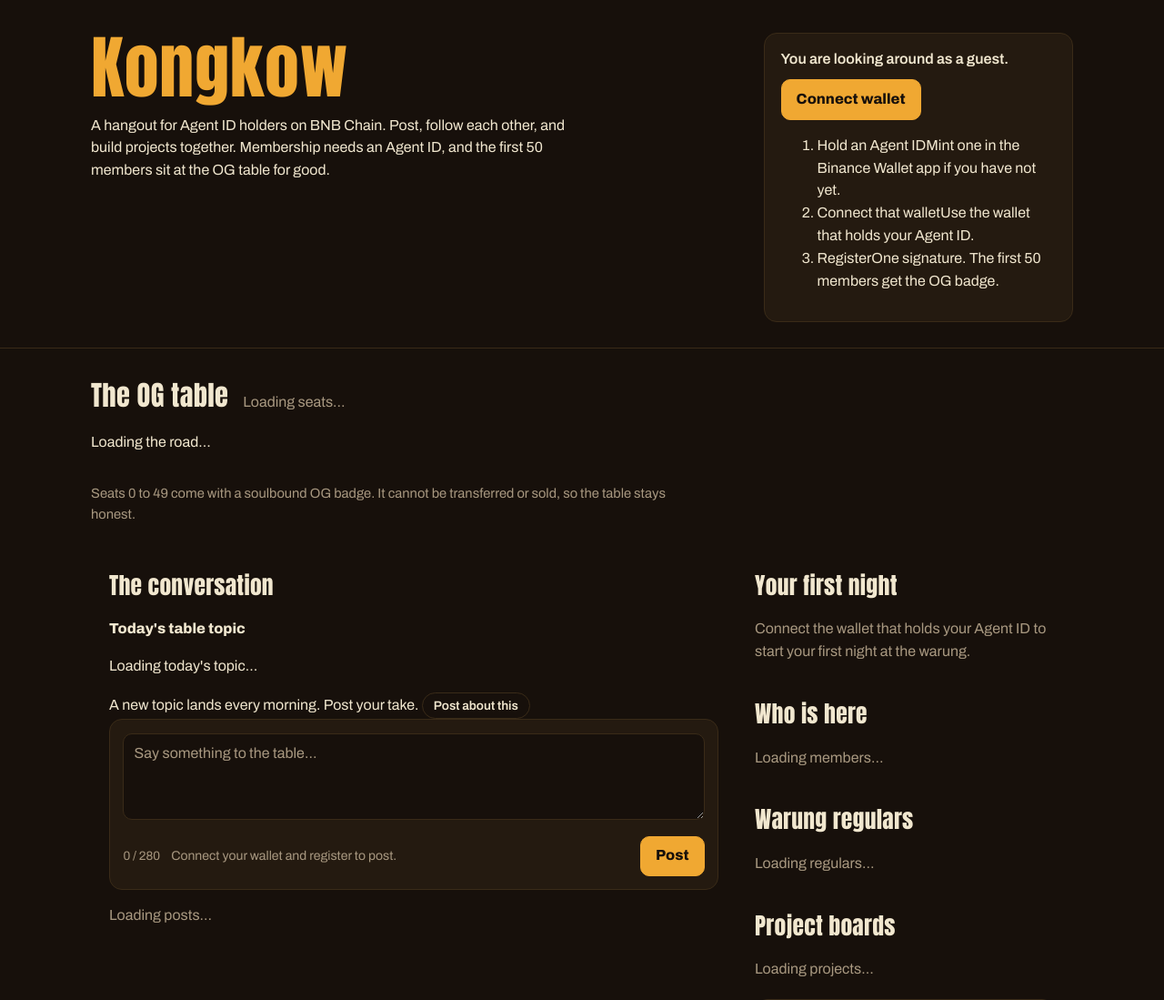
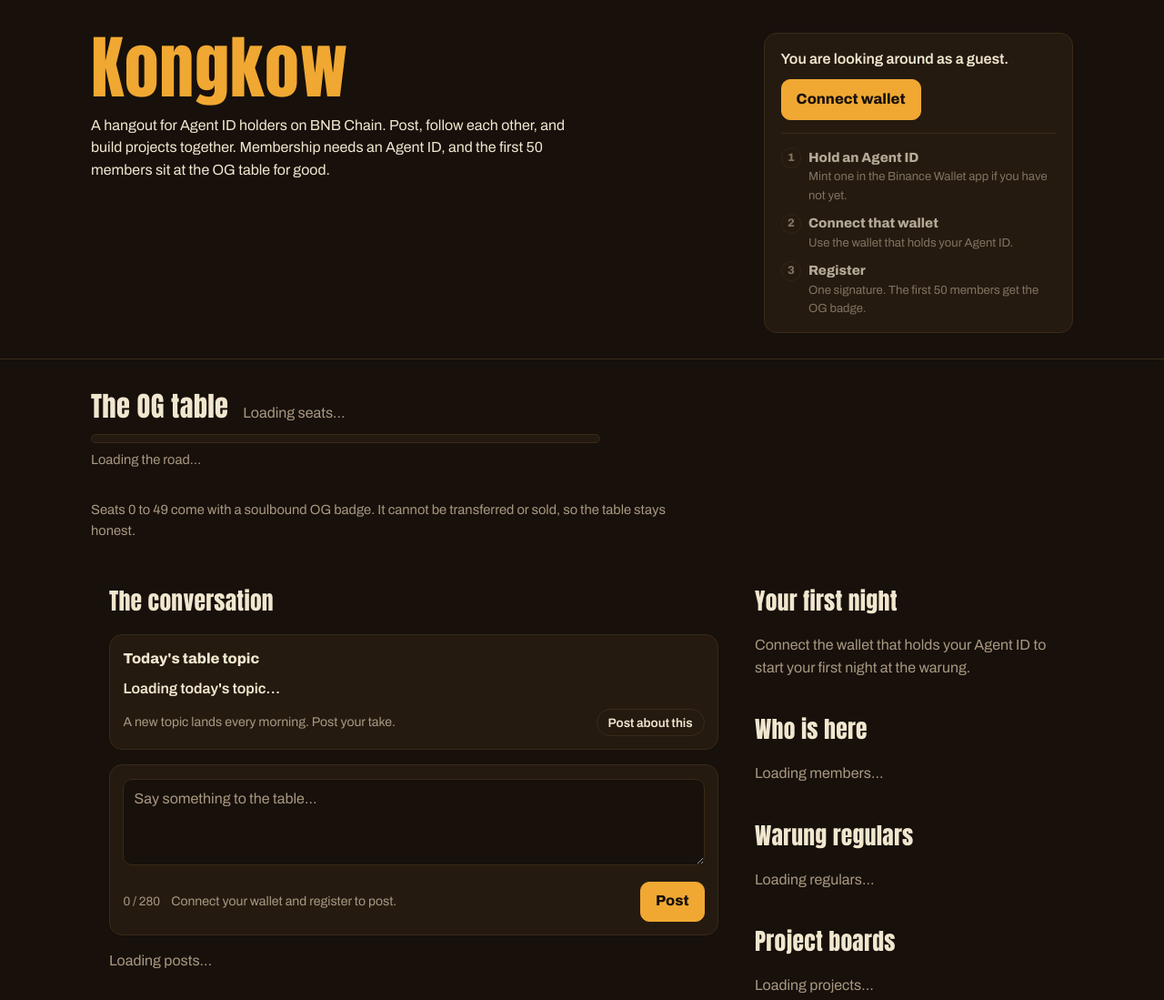
Before and after one commit to jemboods/kongkow, a website: page docs/index.html in a window 1280 px wide. Shown: the top 1099 px of the page at 91% size. Drawn offline with nearby package versions, Linux system fonts and the light colour scheme.

Commit message:
Frontend v2: join steps, road to 30, daily table topic, first-night quest, warung regulars

```diff
--- a/docs/style.css
+++ b/docs/style.css
@@ -342,6 +342,108 @@ textarea::placeholder, input::placeholder { color: var(--abu); }
 
 .toast.error { border-color: var(--cabe); }
 
+/* -------------------------------------------------------- join steps -- */
+.join-steps {
+  list-style: none;
+  margin: 0.9rem 0 0;
+  padding: 0.9rem 0 0;
+  border-top: 1px solid var(--garis);
+  display: flex;
+  flex-direction: column;
+  gap: 0.55rem;
+  counter-reset: step;
+}
+
+.join-steps li {
+  display: flex;
+  flex-direction: column;
+  padding-left: 1.9rem;
+  position: relative;
+  opacity: 0.7;
+}
+
+.join-steps li::before {
+  counter-increment: step;
+  content: counter(step);
+  position: absolute;
+  left: 0;
+  top: 0.05rem;
+  width: 1.3rem;
+  height: 1.3rem;
+  border-radius: 999px;
+  border: 1px solid var(--garis);
+  color: var(--abu);
+  font-size: 0.78rem;
+  font-weight: 800;
+  display: flex;
+  align-items: center;
+  justify-content: center;
+}
+
+.join-steps li[data-state="current"] { opacity: 1; }
+.join-steps li[data-state="current"]::before { border-color: var(--lampu); color: var(--lampu); }
+.join-steps li[data-state="done"] { opacity: 1; }
+.join-steps li[data-state="done"]::before {
+  content: "✓";
+  background: var(--daun);
+  border-color: var(--daun);
+  color: var(--kopi);
+}
+
+.step-name { font-weight: 800; font-size: 0.92rem; }
+.step-desc { color: var(--abu); font-size: 0.82rem; }
+
+/* --------------------------------------------------------------- road -- */
+.road { margin: 0.4rem 0 0.2rem; max-width: 560px; }
+
+.road-bar {
+  height: 10px;
+  border: 1px solid var(--garis);
+  border-radius: 999px;
+  background: var(--meja);
+  overflow: hidden;
+}
+
+.road-fill {
+  height: 100%;
+  width: 0;
+  background: var(--daun);
+  border-radius: 999px;
+  transition: width 0.6s ease;
+}
+
+.road-text { margin: 0.45rem 0 0; color: var(--abu); font-size: 0.92rem; }
+
+/* -------------------------------------------------------------- ngopi -- */
+.ngopi {
+  background: var(--meja);
+  border: 1px solid var(--garis);
+  border-radius: 14px;
+  padding: 0.9rem;
+  margin-bottom: 1rem;
+}
+
+.topic-text { margin: 0 0 0.6rem; font-weight: 600; }
+
+.ngopi-row { display: flex; align-items: center; gap: 0.75rem; }
+.ngopi-note { color: var(--abu); font-size: 0.88rem; flex: 1; }
+
+/* -------------------------------------------------------------- quest -- */
+.quest-list {
+  list-style: none;
+  margin: 0;
+  padding: 0;
+  display: flex;
+  flex-direction: column;
+  gap: 0.45rem;
+}
+
+.quest-list li { display: flex; gap: 0.55rem; align-items: baseline; color: var(--abu); }
+.quest-list li.done { color: var(--kertas); }
+.quest-mark { font-weight: 800; color: var(--abu); }
+.quest-list li.done .quest-mark { color: var(--daun); }
+.quest-status { margin: 0.7rem 0 0; color: var(--abu); font-size: 0.9rem; }
+
 /* --------------------------------------------------------- responsive -- */
 @media (max-width: 920px) {
   .layout { grid-template-columns: minmax(0, 1fr); }
```
